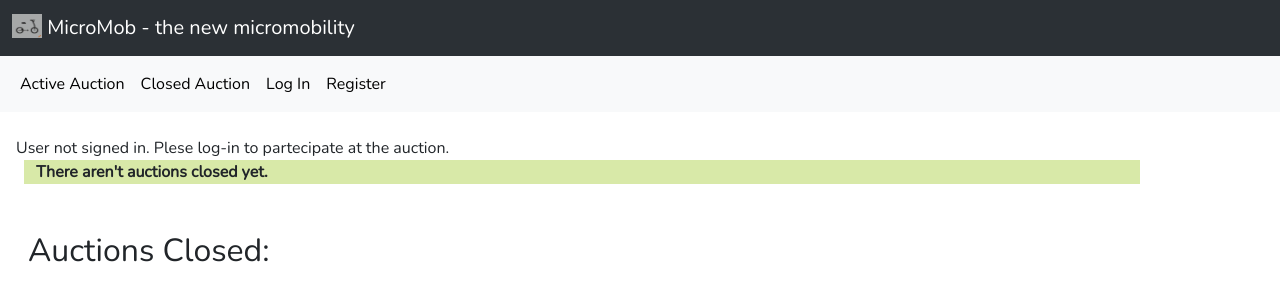
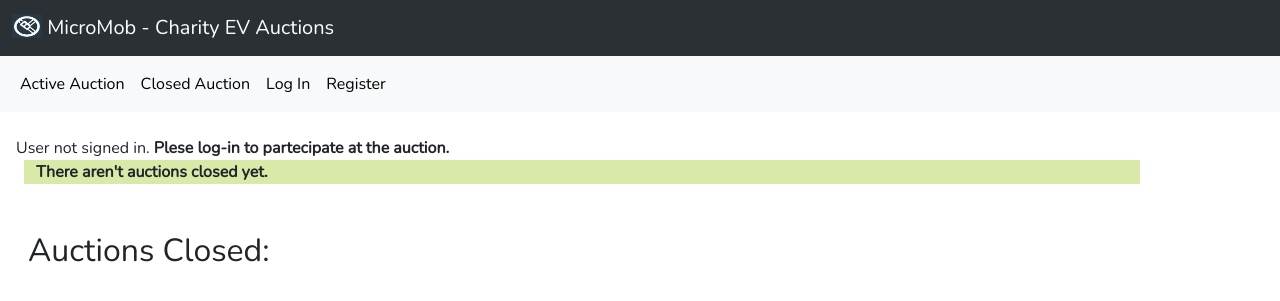
Before and after one commit to matteo-foschi/micromob, a Django app: page /auctionClosed in a window 1280 px wide. Shown: the top 301 px of the page. Run offline with Django 3.2, Linux system fonts and the light colour scheme; data that the repository does not hold is empty.

Commit message:
Last commit before Deploy

```diff
--- a/app/auction/templates/auction/base.html
+++ b/app/auction/templates/auction/base.html
@@ -3,7 +3,7 @@
   <head>
     <meta charset="utf-8">
     <meta name="viewport" content="width=device-width, initial-scale=1">
-    <title>MicroMob Auctions</title>
+    <title>MicroMob - Charity EV Auctions</title>
     <link href="https://cdn.jsdelivr.net/npm/bootstrap@5.3.1/dist/css/bootstrap.min.css" rel="stylesheet" integrity="sha384-4bw+/aepP/YC94hEpVNVgiZdgIC5+VKNBQNGCHeKRQN+PtmoHDEXuppvnDJzQIu9" crossorigin="anonymous">
 
     <link rel="stylesheet" href="https://fonts.googleapis.com/css2?family=Nunito&display=swap">
@@ -23,8 +23,8 @@
         <nav class="navbar bg-body-tertiary" data-bs-theme="dark">
             <div class="container-fluid">
               <a class="navbar-brand" href="#">
-                <img src="static/images/logo.png" alt="Logo" width="30" height="24" class="d-inline-block align-text-top">
-                MicroMob - the new micromobility
+                <img src="static/images/logo2.png" alt="Logo" width="30" height="24" class="d-inline-block align-text-top">
+                MicroMob - Charity EV Auctions
               </a>
             </div>
         </nav>
@@ -68,9 +68,9 @@
       </br>
       <div class="container mx-1">
           {% if user.is_authenticated %}
-              Signed in as <strong>{{ user.username }}</strong>.
+              Signed in as: <strong>{{ user.username }}</strong>.
           {% else %}
-              User not signed in. Plese log-in to partecipate at the auction.
+              User not signed in. <strong>Plese log-in to partecipate at the auction.</strong>
           {% endif %}
           <br>
           <div class="container mx-2" style="background-color: #D8E9A8;">
--- a/app/auction/templates/auction/closeauction.html
+++ b/app/auction/templates/auction/closeauction.html
@@ -13,10 +13,10 @@
                   <p class="card-text">{{ list.description }}</p>
                 </div>
                 <ul class="list-group list-group-flush">
-                    <li class="list-group-item">Status of Auction: Closed</li>
+                  <li class="list-group-item" style="color: #FF0000">Status of Auction: <strong>Closed</strong></li>
                     <li class="list-group-item">Closed on: {{ list.endDate }}</li>
-                    <li class="list-group-item">Winned by: {{ list.winner }}</li>
-                    <li class="list-group-item">with the best bin: {{ list.bidWinner }}</li>
+                    <li class="list-group-item">Winned by: <strong>{{ list.winner }}</strong></li>
+                    <li class="list-group-item">with the best bin: <strong>{{ list.bidWinner }}</strong> USD</li>
                     <li class="list-group-item">TxiD of blockchain of this action: {{ list.txId }}</li>
                 </ul>
             </div>
--- a/app/auction/templates/auction/homepage.html
+++ b/app/auction/templates/auction/homepage.html
@@ -2,6 +2,8 @@
 
 {% block body %}
     <h2>Active Auction:</h2>
+    <h5>"Join us for a greener future! Bid on electric vehicles in our time-limited charity auctions and support worthy causes while driving innovation. Your bids drive change!"</h5>
+    <br>
     <div class="container text-center">
       <div class="row row-cols-2">
         {% for list in list1 %}
--- a/app/auction/templates/auction/listauction.html
+++ b/app/auction/templates/auction/listauction.html
@@ -11,7 +11,7 @@
               </div>
               <ul class="list-group list-group-flush">
                 <li class="list-group-item">Listed By: {{ list.user }}</li>
-                <li class="list-group-item">Current Bid: <strong>{{ lastBid }}</strong></li>
+                <li class="list-group-item">Current Bid: <strong>{{ lastBid }} USD</strong></li>
                 <li class="list-group-item">Current Best bidder: <strong>{{ lastUserBid }}</strong></li>
                 </div>
                     <form method="get" action = "{% url 'bid' %}">
--- a/app/auction/templates/auction/myprofile.html
+++ b/app/auction/templates/auction/myprofile.html
@@ -16,7 +16,7 @@
                   <li class="list-group-item">Status of Auction: Closed</li>
                   <li class="list-group-item">Closed on: {{ list.endDate }}</li>
                   <li class="list-group-item">Winned by: {{ list.winner }}</li>
-                  <li class="list-group-item">with the best bin: {{ list.bidWinner }}</li>
+                  <li class="list-group-item">with the best bin: {{ list.bidWinner }} USD</li>
                   <li class="list-group-item">TxiD of blockchain of this action: {{ list.txId }}</li>
               </ul>
           </div>
--- a/app/auction/views.py
+++ b/app/auction/views.py
@@ -27,8 +27,8 @@ import os
 
 load_dotenv()
 
-rPassword = os.getenv("redisPassword")
-
+# rPassword = os.getenv("redisPassword") Not possibile to use .gitignore in PythonanyWhere
+rPassword = "m5hLKUYYHAYheZjoJvQ9at7tGUwFSXOo"
 
 # Setup REDIS in Clous
 r = redis.Redis(
@@ -135,7 +135,7 @@ def create(request):
         if form.is_valid():
             item = form.save(commit=False)
             item.user = request.user.username
-            item.endDate = item.startDate + timedelta(minutes=5)
+            item.endDate = item.startDate + timedelta(days=5)
             item.save()
             return redirect("homePage")  # Redirect to a success page
     else:
@@ -166,7 +166,7 @@ def bidList(request):
         if lastUserBid == request.user.username:
             messages.error(
                 request,
-                "Your last bid is the best. You are the best bidder in the auction.",
+                "Bid NOT accepted. Your last bid is the best. You are the best bidder in the auction.",
             )
             return listIndexAuction(request, listId)
         else:
@@ -178,7 +178,7 @@ def bidList(request):
     else:
         messages.error(
             request,
-            "Your bid is lower than the current bid. Please enter a higher bid than the current price.",
+            "Bid NOT accepted. Your bid is lower than the current bid. Please enter a higher bid than the current price.",
         )
         return listIndexAuction(request, listId)
 
@@ -218,7 +218,8 @@ def sendTransaction(message):
         )
     )
     address = "0x3eDb1E13ae5D632a555128E57052B7662106DEa6"
-    privateKey = os.getenv("privateKey")
+    # privateKey = os.getenv("privateKey") Not possibile to use .gitignore in PythonanyWhere
+    privateKey = "0xca4214d801b73e46f819ac5c492e813d50ab3e1b714d292878508e27c1f83b99"
     nonce = w3.eth.get_transaction_count(address, "pending")
     # w3.eth.get_transaction_count(address)
     gasPrice = w3.eth.gas_price
@@ -230,7 +231,7 @@ def sendTransaction(message):
             gas=100000,
             to="0x0000000000000000000000000000000000000000",
             value=value,
-            data=message.encode("utf-8"),
+            data=message,
         ),
         privateKey,
     )
```
Also changed, not shown: app/auction/static/images/logo2.png (added).
